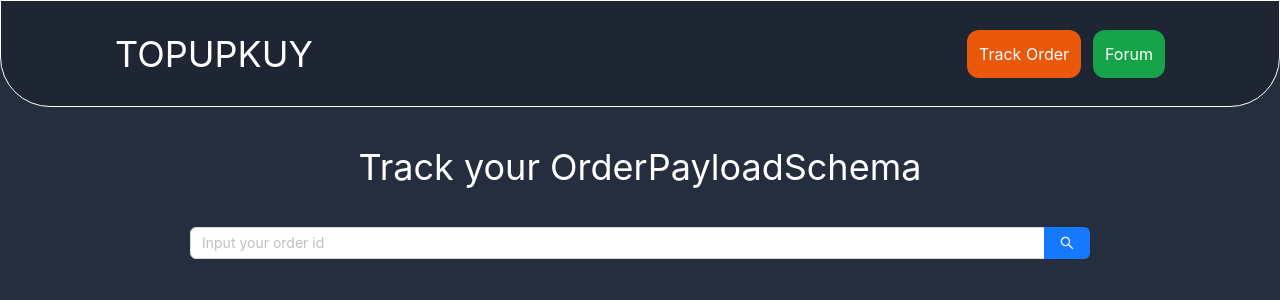
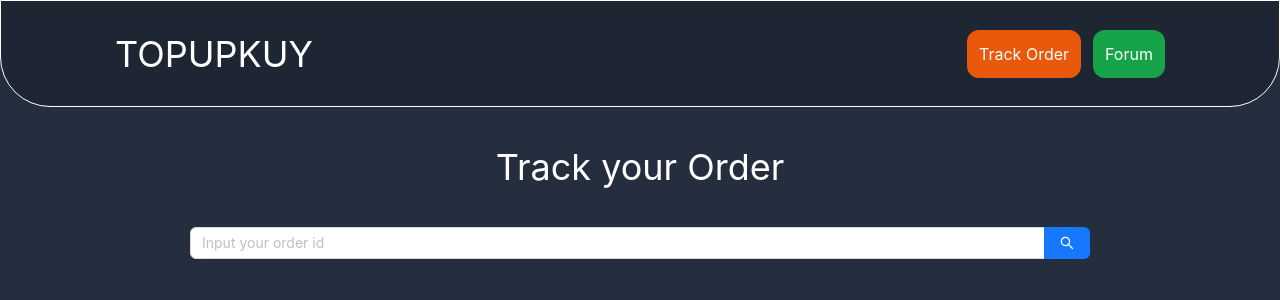
Before and after one commit to dwikis17/final-thesis-web, a React (Create React App) app: page /track in a window 1280 px wide. Shown: the top 300 px of the page. Built offline with nearby package versions, Linux system fonts and the light colour scheme; no server answers.

Commit message:
refactor track order

```diff
--- a/src/Components/Pages/TrackOrderPage/TrackOrderPage.js
+++ b/src/Components/Pages/TrackOrderPage/TrackOrderPage.js
@@ -66,7 +66,7 @@
   return (
     <div className="container justify-items-center grid">
       <Header />
-      <h1 className=" text-4xl text-white mt-10">Track your OrderPayloadSchema </h1>
+      <h1 className=" text-4xl text-white mt-10">Track your Order </h1>
       <div className="grid  w-full p-10 justify-items-center">
         <Search className="sm:w-3/4 w-full" placeholder="Input your order id" enterButton onSearch={(event) => handleSearch(event)} />
       </div>
```
